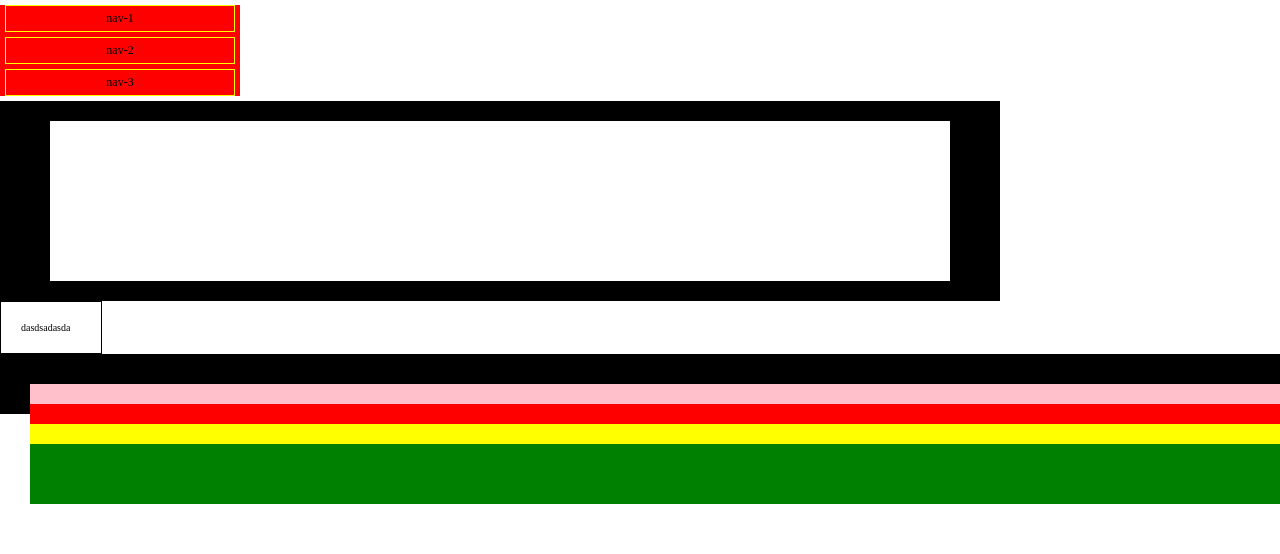
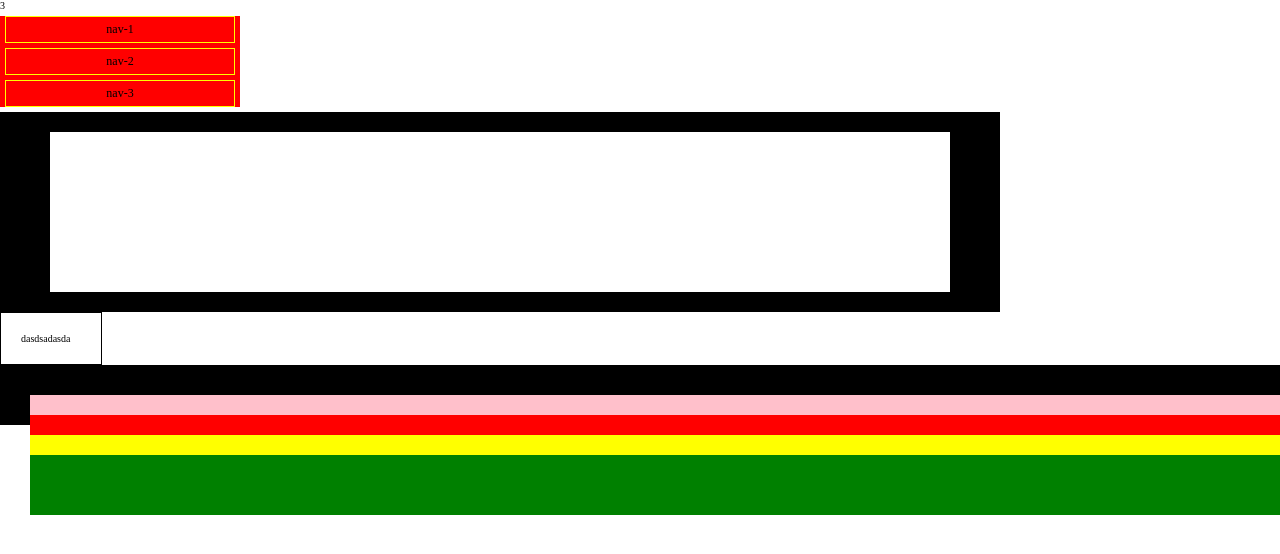
Before and after one commit to RedHeart001/demos, a React (Create React App) app: page / in a window 1280 px wide. Shown: the top 554 px of the page. Built offline with nearby package versions, Linux system fonts and the light colour scheme.

Commit message:
增加setState更新

```diff
--- a/src/cssDemos/index.tsx
+++ b/src/cssDemos/index.tsx
@@ -1,4 +1,4 @@
-import React from "react"
+import React, { useEffect } from "react"
 import ReactDOM from "react-dom"
 import { SwordContainer } from "./swords"
 import { Revolution } from "./revolution"
@@ -9,7 +9,47 @@ import {
   Width4Container,
 } from "./width"
 
-const App = () => {
+class App extends React.Component<any, any> {
+  constructor(props: any) {
+    super(props);
+    this.state = {
+      val: 0
+    };
+  }
+
+  componentDidMount() {
+    // 对象更新state会被合并
+    this.setState({ val: this.state.val + 1 },
+      () => {
+        console.log(this.state.val);
+      });
+    this.setState({ val: this.state.val + 1 },
+      () => {
+        console.log(this.state.val);
+      });
+
+    setTimeout(() => {
+      // 函数更新state不会
+      // 但是异步对象更新不会被合并
+      this.setState(
+        { val: this.state.val + 1 },
+        // (preState: any) => ({ val: preState.val + 1 }),
+        () => {
+        }
+      );
+      console.log(this.state.val);
+      this.setState(
+        { val: this.state.val + 1 },
+        // (preState: any) => ({ val: preState.val + 1 }),
+        () => {
+          // console.log(this.state.val);
+        }
+      );
+      console.log(this.state.val);
+    }, 0);
+    console.log(this.state.val);
+  }
+  render() {
     return (
       <div
         style={{
@@ -17,6 +57,9 @@ const App = () => {
           height: "100%",
         }}
       >
+        <p>
+          {this.state.val}
+        </p>
         {/* <SwordContainer /> */}
         {/* <Revolution /> */}
         <Width1Container />
@@ -26,5 +69,6 @@ const App = () => {
       </div>
     )
   }
+}
 
 ReactDOM.render(<App />, document.getElementById("root"))
```
Lines whose indentation alone changed are shown as unchanged.
